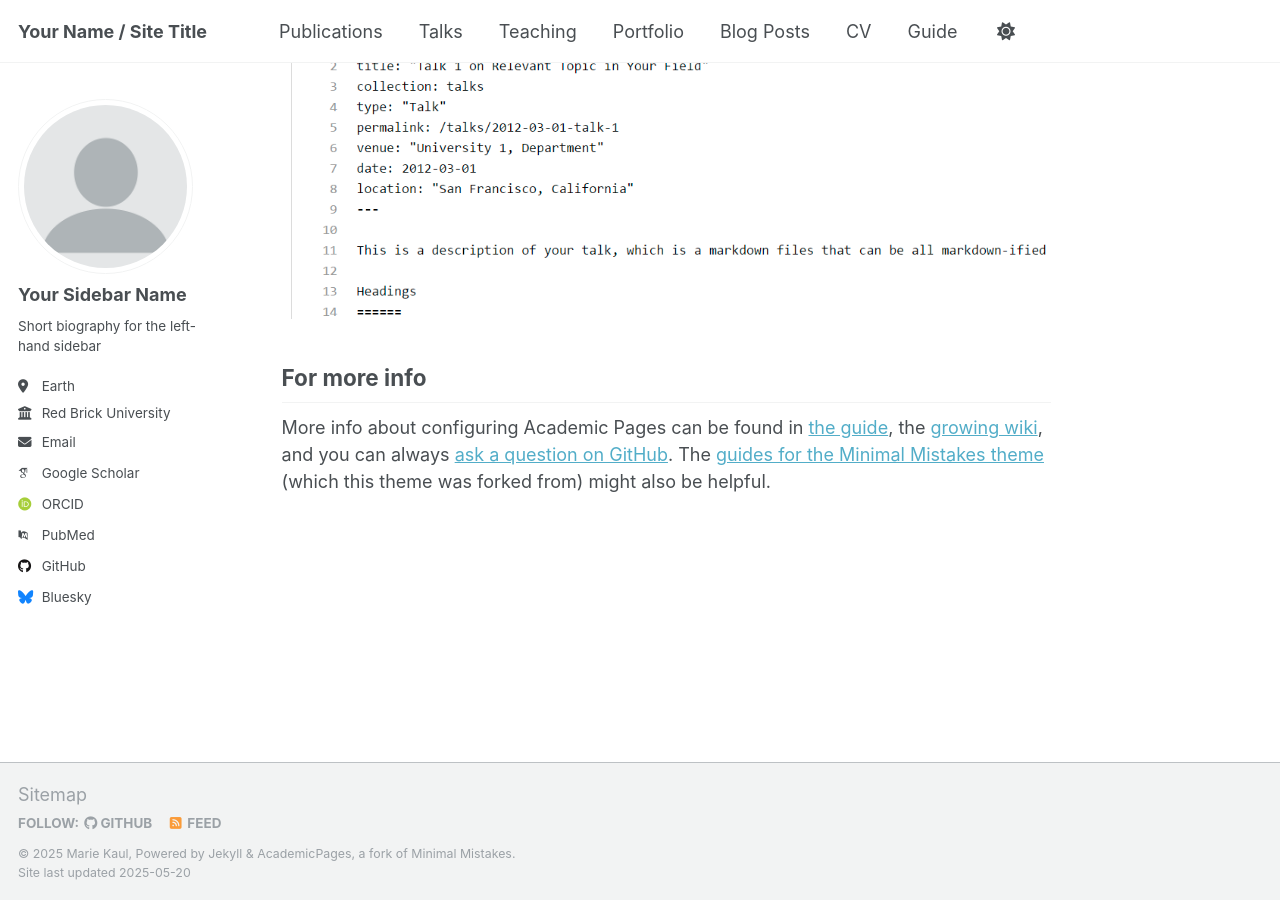
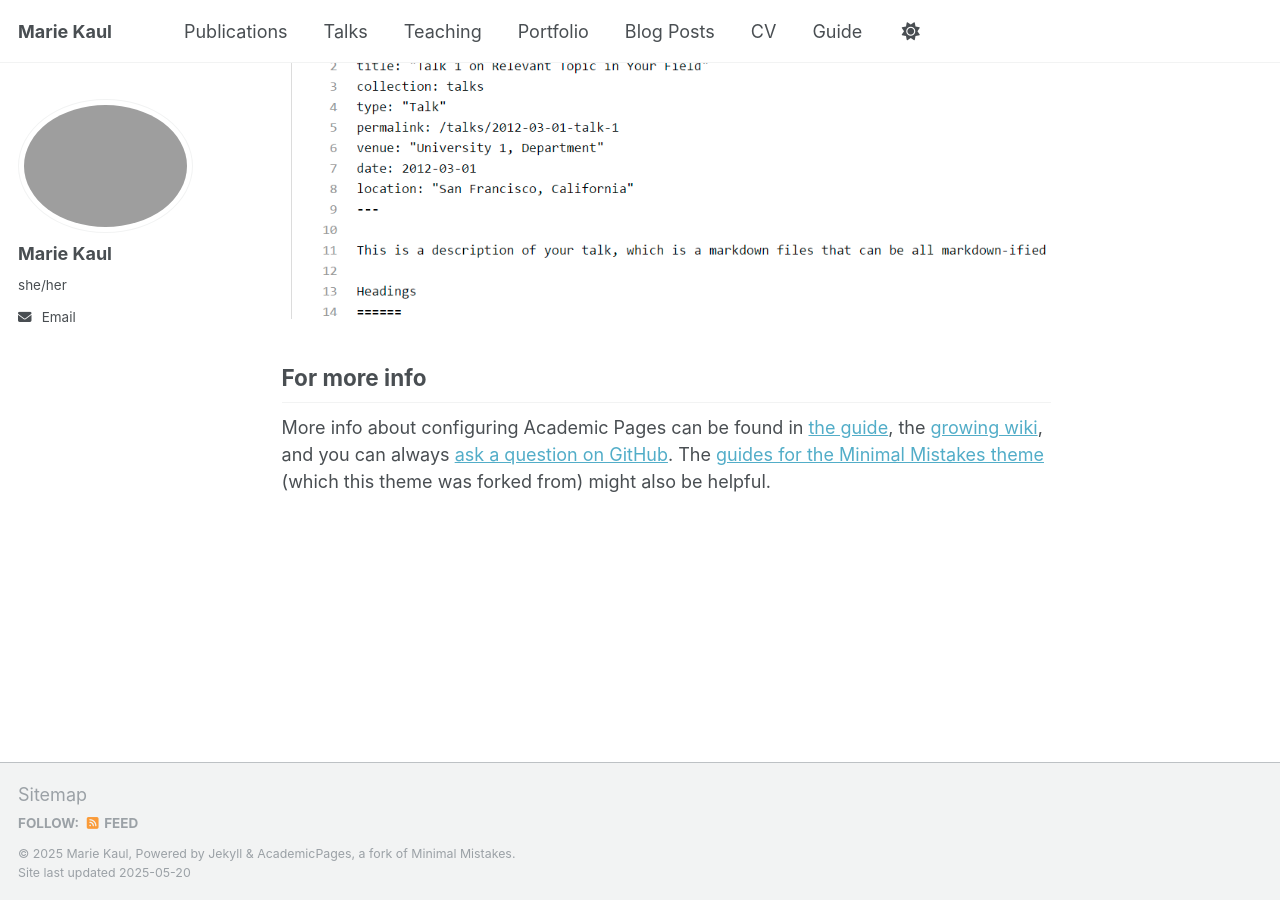
Before and after one commit to marie-kaul/marie-kaul.github.io, a Jekyll site: the page built from _pages/about.md, in a window 1280 px wide and 900 px high, scrolled down 2636 px. Built offline with Jekyll 4.4.1, drawn with Linux system fonts in a browser that asks for light colours; some web fonts are replaced.

Commit message:
Update _config.yml

```diff
--- a/_config.yml
+++ b/_config.yml
@@ -9,11 +9,11 @@
 # Basic Site Settings
 locale                   : "en-US"
 site_theme               : "default"
-title                    : "Your Name / Site Title"
+title                    : "Marie Kaul"
 title_separator          : "-"
 name                     : &name "Marie Kaul"
-description              : &description "personal description"
-url                      : https://academicpages.github.io # the base hostname & protocol for your site e.g. "https://[your GitHub username].github.io" or if you already have some other page hosted on Github then use "https://[your GitHub username].github.io/[Your Repo Name]"
+description              : &description "PhD Student in Economics, Stockholm University"
+url                      : https://marie-kaul.github.io # the base hostname & protocol for your site e.g. "https://mmistakes.github.io"
 baseurl                  : "" # the subpath of your site, e.g. "/blog"
 repository               : "academicpages/academicpages.github.io"
 
@@ -22,23 +22,23 @@ repository               : "academicpages/academicpages.github.io"
 #               Additional customization can be done by editing /_includes/author-profile.html
 author:
   # Biographic information
-  avatar           : "profile.png"
-  name             : "Your Sidebar Name"
-  pronouns         : # example: "she/her"
-  bio              : "Short biography for the left-hand sidebar"
-  location         : "Earth"
-  employer         : "Red Brick University"
+  avatar           : "headshot_mck.png"
+  name             : "Marie Kaul"
+  pronouns         : "she/her"
+  bio              : #"Short biography for the left-hand sidebar"
+  location         : #"Stockholm"
+  employer         : #"Red Brick University"
   uri              : # URL
-  email            : "none@example.org"
+  email            : "marie.kaul@su.se"
 
   # Academic websites
   academia         : # URL
   arxiv            : # URL - Update with the correct link to your profile
-  googlescholar    : "https://scholar.google.com/citations?user=PS_CX0AAAAAJ"
+  googlescholar    : #"https://scholar.google.com/citations?user=PS_CX0AAAAAJ"
   impactstory      : # URL
-  orcid            : "http://orcid.org/yourorcidurl"
+  orcid            : #"http://orcid.org/yourorcidurl"
   semantic         : # URL
-  pubmed           : "https://www.ncbi.nlm.nih.gov/pubmed/?term=john+snow"
+  pubmed           : #"https://www.ncbi.nlm.nih.gov/pubmed/?term=john+snow"
   researchgate     : # URL
   scopus           : # URL
 
@@ -46,12 +46,12 @@ author:
   bitbucket        : # Username - Update with your username on the site
   codepen          : # Username
   dribbble         : # Username
-  github           : "academicpages"
+  github           : #"academicpages"
   kaggle           : # Username
   stackoverflow    : # User number or user number and name (i.e., use "1" or "1/jeff-atwood")
 
   # Social media
-  bluesky          : "bsky.app" # Replace this with you Bluesky username
+  bluesky          : #"bsky.app" # Replace this with you Bluesky username
   facebook         : # Username
   flickr           : # Username
   foursquare       : # Username
```
